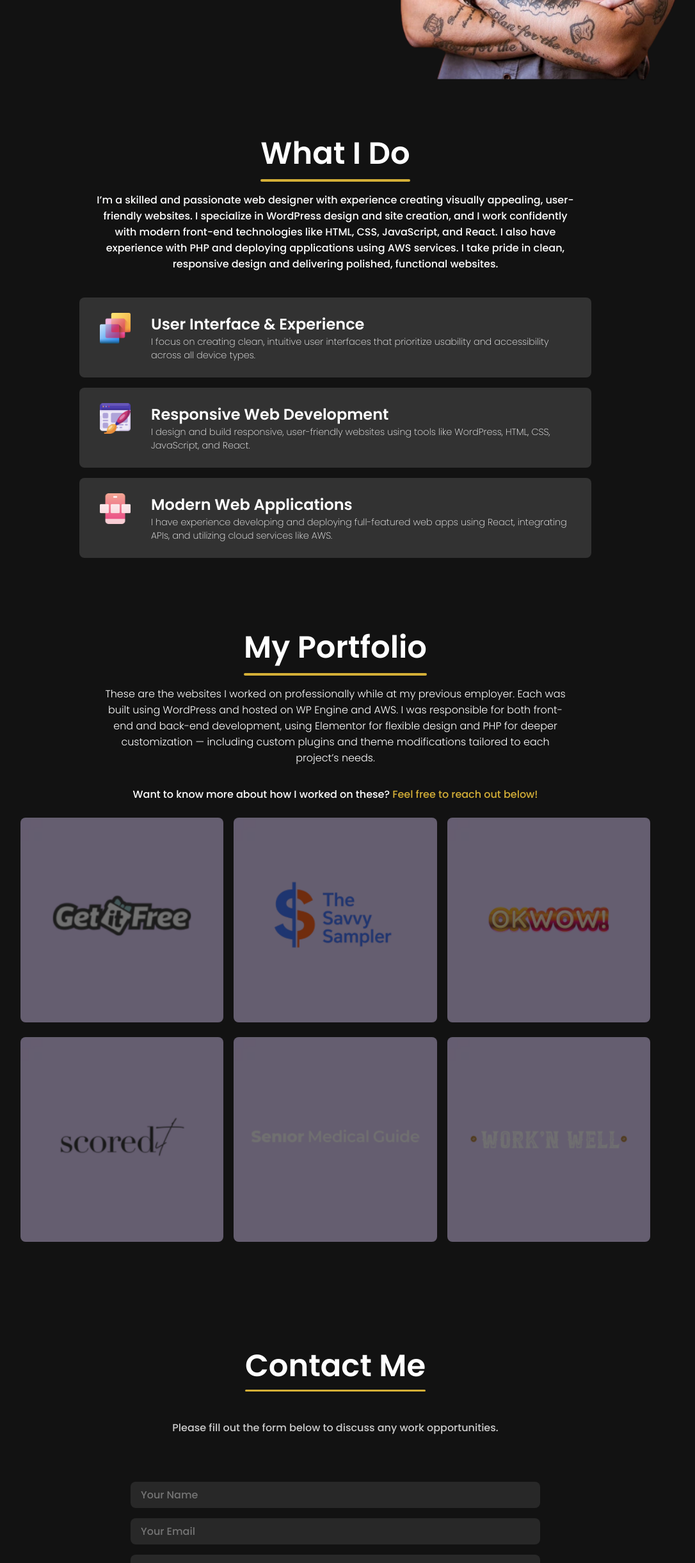
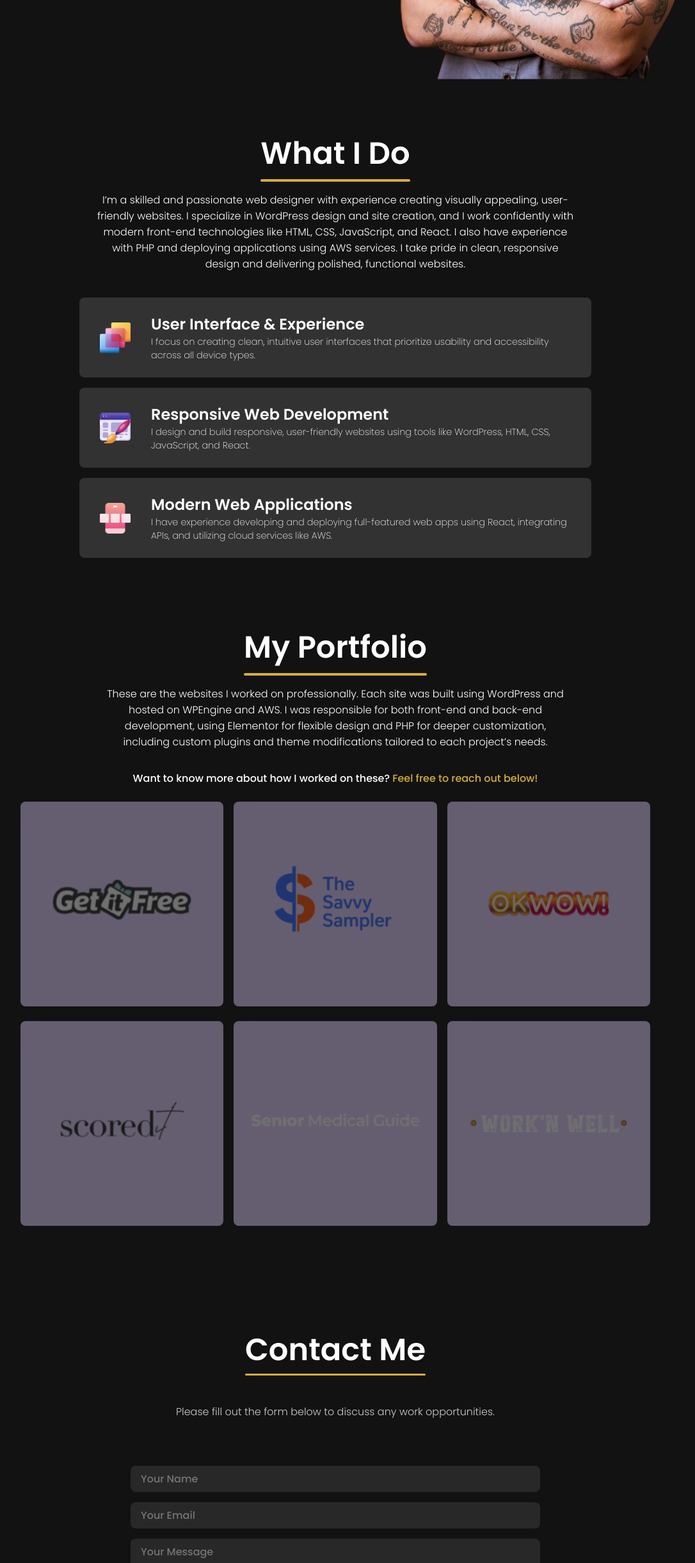
Before and after one commit to mbubel/my_portfolio, a React (Create React App) app: page / in a window 1280 px wide. Shown: the part 724-3167 px from the top of the page at 64% size, without its empty margins (116-1202 px from the left). Built offline with nearby package versions, Linux system fonts and the light colour scheme.

Commit message:
removed boled text and updated copy

```diff
--- a/src/components/Contact/contact.css
+++ b/src/components/Contact/contact.css
@@ -85,7 +85,7 @@
 
 .contactDesc {
     font-size: 1rem;
-    font-weight: 400;
+    font-weight: 300;
     margin-top: 0.5rem;
     margin-bottom: 2rem;
     text-align: center;
--- a/src/components/Skills/skills.css
+++ b/src/components/Skills/skills.css
@@ -18,7 +18,7 @@
 }
 
 .skillDesc {
-    font-weight: 400;
+    font-weight: 300;
     font-size: 1rem;
     max-width: 51rem;
     padding: 0 2rem;
@@ -40,6 +40,7 @@
 }
 
 .skillBarImg {
+    margin-top: 15px;
     object-fit: cover;
     height: 3rem;
     width: 3rem;
@@ -100,9 +101,3 @@
     background: rgb(50, 50, 50);
     transition: transform 0.2s ease, box-shadow 0.2s ease, border 0.2s ease;
 }
-
-.skillBar:hover {
-    box-shadow: 0 0 12px rgba(212, 175, 55, 0.5);
-    border: 1px solid #D4AF37;
-    cursor: default;
-}
--- a/src/components/Works/works.js
+++ b/src/components/Works/works.js
@@ -12,7 +12,7 @@ const Works = () => {
   return (
     <section id='works'>
       <h2 className="worksTitle">My Portfolio</h2>
-      <span className="worksDesc">These are the websites I worked on professionally while at my previous employer. Each was built using WordPress and hosted on WP Engine and AWS. I was responsible for both front-end and back-end development, using Elementor for flexible design and PHP for deeper customization — including custom plugins and theme modifications tailored to each project’s needs.</span>
+      <span className="worksDesc">These are the websites I worked on professionally. Each site was built using WordPress and hosted on WPEngine and AWS. I was responsible for both front-end and back-end development, using Elementor for flexible design and PHP for deeper customization, including custom plugins and theme modifications tailored to each project’s needs.</span>
 
       <p className="portfolioNote">
         Want to know more about how I worked on these? {' '}
```
